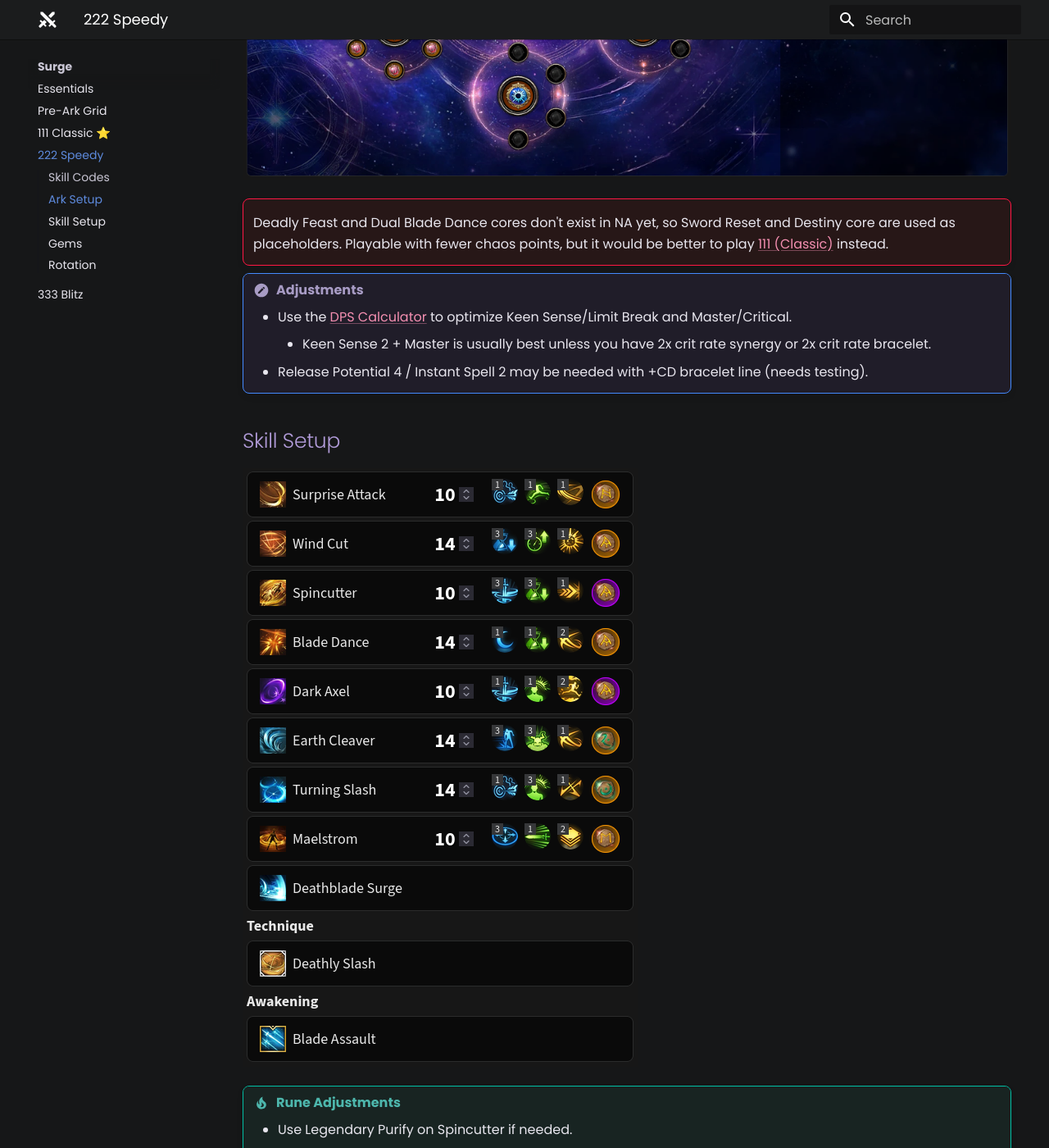
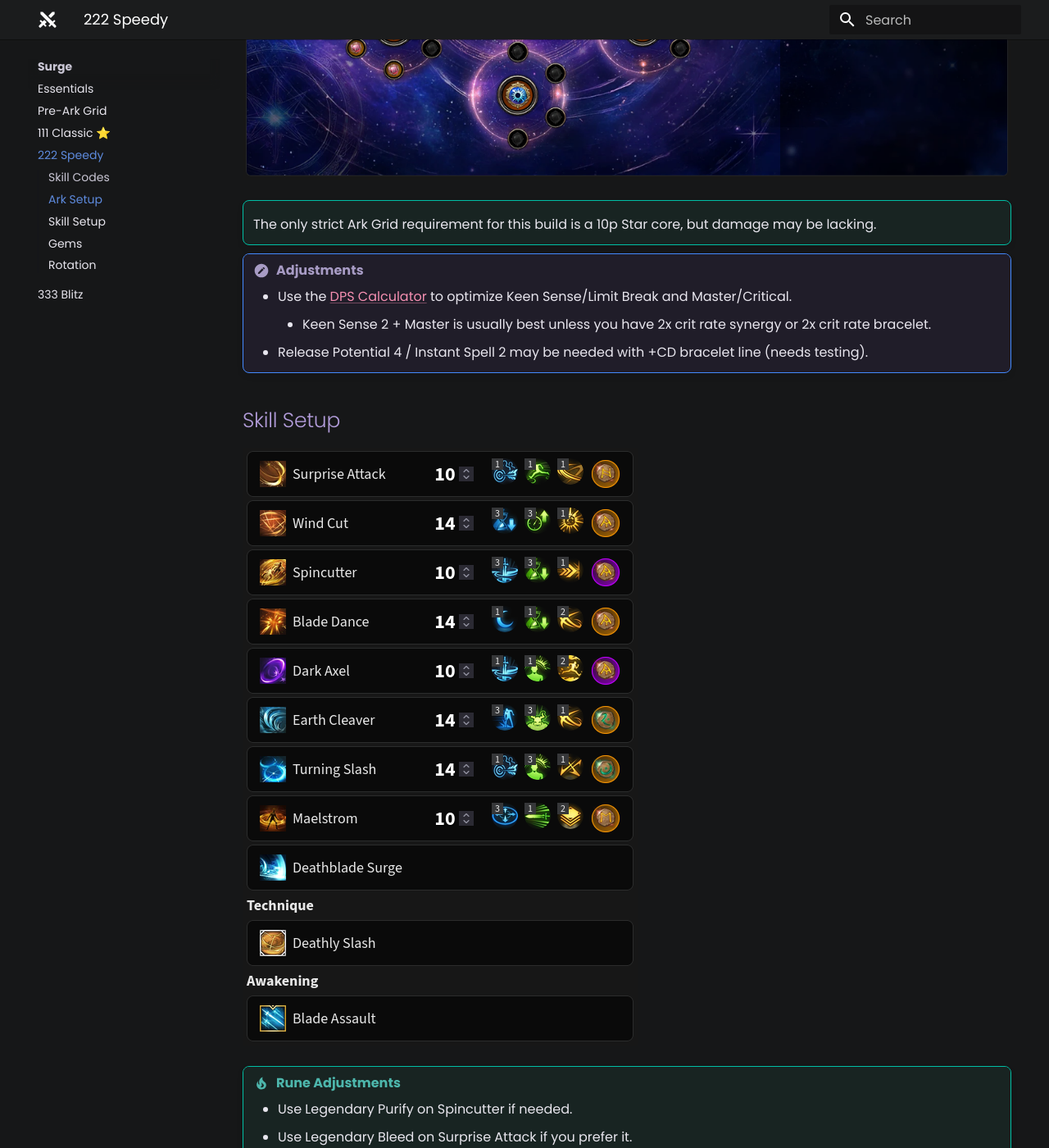
Before and after one commit to interlockme/deathblade, an MkDocs documentation site: the page built from docs/surge/222-speedy.md, in a window 1280 px wide and 1400 px high, scrolled down 1753 px. Shown: the whole window at 82% size. Built offline with MkDocs 1.6.1 and Material for MkDocs 9.7.7, drawn with Linux system fonts in a browser that asks for light colours; some of the changed text lies outside the part shown.

Commit message:
surge fixes

```diff
--- a/docs/surge/222-speedy.md
+++ b/docs/surge/222-speedy.md
@@ -46,8 +46,8 @@
 ![222 Ark Passive/Grid tree](../assets/surge/argrid-tree-222.png)
 ![222 Order cores](../assets/surge/ordercores-222.png)
 
-!!! danger ""
-    Deadly Feast and Dual Blade Dance cores don't exist in NA yet, so Sword Reset and Destiny core are used as placeholders. Playable with fewer chaos points, but it would be better to play [111 (Classic)](111-classic.md) instead.
+!!! tip ""
+    The only strict Ark Grid requirement for this build is a 10p Star core, but damage may be lacking.
 
 !!! note "Adjustments"
     - Use the [DPS Calculator](https://docs.google.com/spreadsheets/d/1_0J7liyM_yw16pyn6TKlF1YGaIt5n_A9hSoLnT3yTUc/copy) to optimize Keen Sense/Limit Break and Master/Critical.
@@ -60,8 +60,7 @@
 
 !!! tip "Rune Adjustments"
     - Use Legendary Purify on Spincutter if needed.
-    - Use Legendary Bleed on Surprise Attack if you don't need Rage.
-    - Use Epic Rage on Turning Slash if you prefer higher Rage uptime.
+    - Use Legendary Bleed on Surprise Attack if you prefer it.
 
 ??? note "Skill Adjustments"
     - Upper Slash (2-3-2 tripods) can be used instead of Spincutter or Dark Axel.
@@ -131,7 +130,8 @@ Use the Main cycle and repeat it relentlessly until the encounter ends.
     <span class="skill">![](../assets/surge/icon-windcut.png)Wind Cut</span><span class="arrow"> → </span><span class="skill">![](../assets/surge/icon-deathtrance.png)Death Trance</span><span class="arrow"> → </span><span class="skill">![](../assets/surge/icon-maelstrom.png)Maelstrom</span><span class="arrow"> → </span><span class="skill">![](../assets/surge/icon-surpriseattack.png)Surprise Attack</span><span class="arrow"> → </span><span class="skill">![](../assets/surge/icon-windcut.png)Wind Cut</span><span class="arrow"> → </span><span class="skill">![](../assets/surge/icon-turningslash.png)Turning Slash</span><span class="arrow"> → </span><span class="skill">![](../assets/surge/icon-earthcleaver.png)Earth Cleaver</span><span class="arrow"> → </span><span class="skill">![](../assets/surge/icon-bladedance.png)Blade Dance</span><span class="arrow"> → </span><span class="skill">![](../assets/surge/icon-deathlyslash.png)Deathly Slash</span><span class="arrow"> → </span><span class="skill">![](../assets/surge/icon-surpriseattack.png)Surprise Attack</span><span class="arrow"> → </span><span class="skill">![](../assets/surge/icon-surge.png)Surge</span>
     </div>
 
-    - If you have to hold Earth Cleaver for counter, cast <span class="gem-chip">![](../assets/surge/icon-spincutter.png)Spincutter</span> instead.
+    - Cast <span class="gem-chip">![](../assets/surge/icon-spincutter.png)Spincutter</span> instead of Earth Cleaver as needed.
+    - You don't necessarily have to cast Wind Cut before Death trance for this build.
 
 === "Opener/Awakening Cycle"
 
@@ -149,6 +149,7 @@ Use the Main cycle and repeat it relentlessly until the encounter ends.
     </div>
 
     - This is the Main cycle for the Upper Slash skill setup.
+    - You don't necessarily have to cast Wind Cut before Death trance for this build.
 
 *From zero orbs:*
 
```
Also changed, not shown: docs/surge/111-classic.md (+3 -0 lines), docs/surge/essentials.md (+1 -0 lines), docs/assets/surge/ordercores-222.png.
